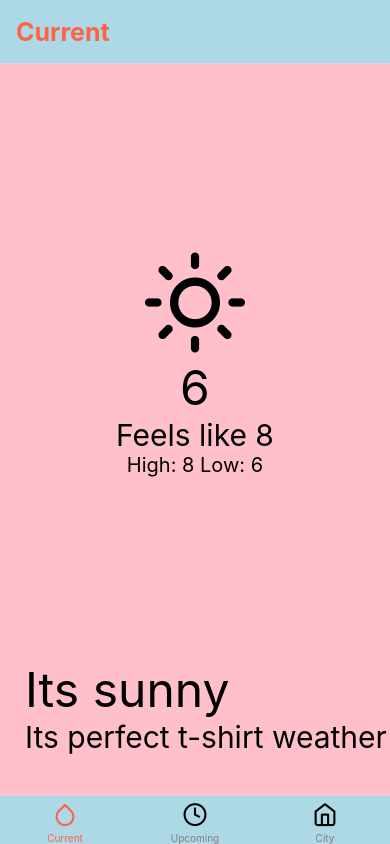
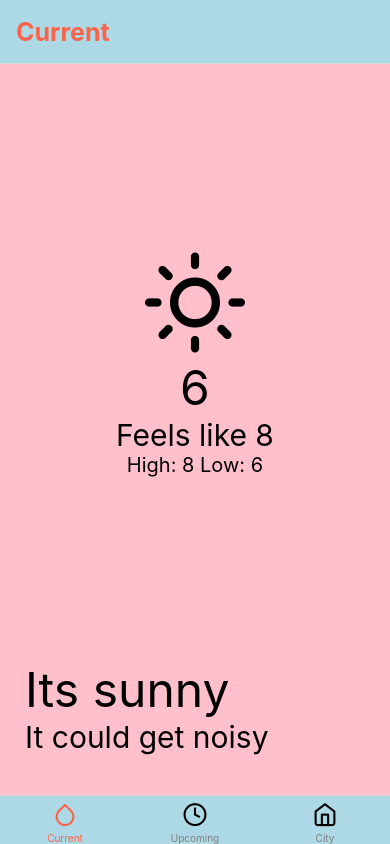
Before and after one commit to AlexJelani/React-Native-WeatherApp, a React Native app: screen /Current in a window 390 px wide. Built offline with nearby package versions, Linux system fonts and the light colour scheme.

Commit message:
added utilities component

```diff
--- a/src/screens/CurrentWeather.js
+++ b/src/screens/CurrentWeather.js
@@ -2,6 +2,7 @@
 import React from 'react'
 import { Feather } from '@expo/vector-icons'
 import RowText from '../components/RowText'
+import { weatherType } from '../utilities/weatherType'
 
 const CurrentWeather = () => {
   const {
@@ -32,7 +33,7 @@
       </View>
       <RowText
         messageOne={'Its sunny'}
-        messageTwo={'Its perfect t-shirt weather'}
+        messageTwo={weatherType['Thunderstorm'].message}
         containerStyles={bodyWrapper}
         messageOneStyles={description}
         messageTwoStyles={message}
--- /dev/null
+++ b/src/utilities/weatherType.js
@@ -0,0 +1,42 @@
+export const weatherType = {
+  Thunderstorm: {
+    icon: 'zap',
+    message: 'It could get noisy',
+    backgroundColor: '#000000'
+  },
+  Drizzle: {
+    icon: 'cloud-rain',
+    message: 'It might rain a little',
+    backgroundColor: '#35454f'
+  },
+  Rain: {
+    icon: 'umbrella',
+    message: 'You will need an umbrella',
+    backgroundColor: '#0000ff'
+  },
+  Snow: {
+    icon: 'cloud-snow',
+    message: 'Lets build a snowman',
+    backgroundColor: '#7f6065'
+  },
+  Clear: {
+    icon: 'sun',
+    message: 'It is perfect t-shirt weather',
+    backgroundColor: '#e47200'
+  },
+  Clouds: {
+    icon: 'cloud',
+    message: 'You could live in the clouds',
+    backgroundColor: '#363636'
+  },
+  Haze: {
+    icon: 'wind',
+    message: 'It might be a bit damp',
+    backgroundColor: '#58586e'
+  },
+  Mist: {
+    icon: 'align-justify',
+    message: 'It might be hard to see',
+    backgroundColor: '#383e37'
+  }
+}
```
Also changed, not shown: src/components/Tabs.js (+22 -0 lines).
